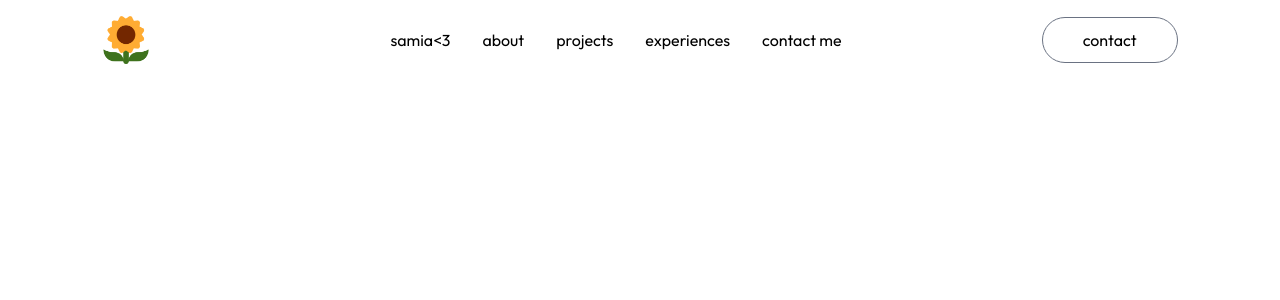
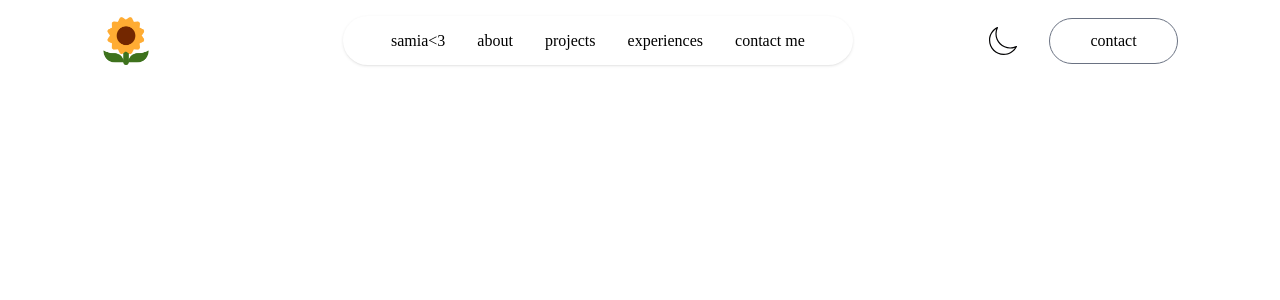
Before and after one commit to SamiaAnwar/portfolio, a Next.js app: page / in a window 1280 px wide. Shown: the top 300 px of the page. Built offline with nearby package versions, Linux system fonts and the light colour scheme; a web font is replaced by a local one.

Commit message:
navbar functionality

```diff
--- a/app/components/NavBar.tsx
+++ b/app/components/NavBar.tsx
@@ -1,8 +1,19 @@
-import React from "react";
+import React, { createRef, useRef } from "react";
 import Image from "next/image";
-import { logo } from '@/app/assets';
+import { logo, darkModeIcon, menuIcon, close} from '@/app/assets';
 
 export const NavBar = () => {
+    const sideMenuRef = useRef<HTMLInputElement>(null);
+    const openMenu = () => {
+        if (sideMenuRef.current) {
+            sideMenuRef.current.style.transform = 'translateX(-16rem)';
+        }
+    }
+    const closeMenu = () => {
+        if (sideMenuRef.current) {
+            sideMenuRef.current.style.transform = 'translateX(16rem)';
+        }
+    }
     return (
         <>
             <nav className="w-full fixed px-5 lg:px-8 xl:px-[8%] py-4 flex items-center justify-between z-50">
@@ -11,15 +22,41 @@ export const NavBar = () => {
                         <Image src={logo.src} alt="sunflower logo" fill className='!relative'/>
                     </a>
                 </div>
-                <ul className="hidden md:flex item-center gap-6 lg:gap-8 rounded-full px-12 py-3">
-                    <li><a href="#top"> samia&lt;3 </a></li>
-                    <li><a href="#about"> about </a></li>
-                    <li><a href="#projects"> projects </a></li>
-                    <li><a href="#experiences"> experiences </a></li>
-                    <li><a href="#contact"> contact me </a></li>
+                <ul className="hidden md:flex item-center gap-6 lg:gap-8 rounded-full px-12 py-3 bg-white shadow-sm bg-opacity-50">
+                    <li ><a className="fancy" href="#top"> samia&lt;3 </a></li>
+                    <li><a className="fancy" href="#about"> about </a></li>
+                    <li><a className="fancy" href="#projects"> projects </a></li>
+                    <li><a className="fancy"href="#experiences"> experiences </a></li>
+                    <li><a className="fancy" href="#contact"> contact me </a></li>
                 </ul>
-                <div>
-                    <a href="#contact" className="hidden lg:flex items-center gap-3 px-10 py-2.5 border border-gray-500 rounded-full ml-4"> contact </a>
+
+
+                <div className='flex items-center gap-4'>
+                    <div className="relative h-7 w-7">
+                        <button>
+                            <Image src={darkModeIcon.src} alt="moon" className='!relative' fill/>
+                        </button>
+                    </div>
+                    <a href="#contact" className="fancy hidden lg:flex items-center gap-3 px-10 py-2.5 border border-gray-500 rounded-full ml-4"> contact </a>
+                    <button onClick={ openMenu }className="h-9 w-9 block md:hidden ml-3">
+                        <Image src={ menuIcon.src } alt="menu icon" fill className='!relative'/>
+                    </button>
+
+                </div>
+
+                <div ref={sideMenuRef} className="flex md:hidden flex-col gap-4 py-20 px-10 fixed -right-64 top-0 bottom w-64 z-50 h-screen bg-rose-50 transition duration-500">
+                    <ul>
+                        <div className="absolute right-6 top-6">
+                            <button onClick={ closeMenu } className="h-9 w-9 block md:hidden ml-3">
+                            <Image src={ close.src } alt="x" fill className='!relative'/>
+                            </button>
+                        </div>
+                        <li ><a onClick={ closeMenu } className="fancy" href="#top"> samia&lt;3 </a></li>
+                        <li><a onClick={ closeMenu } className="fancy" href="#about"> about </a></li>
+                        <li><a onClick={ closeMenu } className="fancy" href="#projects"> projects </a></li>
+                        <li><a onClick={ closeMenu } className="fancy"href="#experiences"> experiences </a></li>
+                        <li><a onClick={ closeMenu } className="fancy" href="#contact"> contact me </a></li>
+                    </ul>
                 </div>
             </nav>
         </>
```
